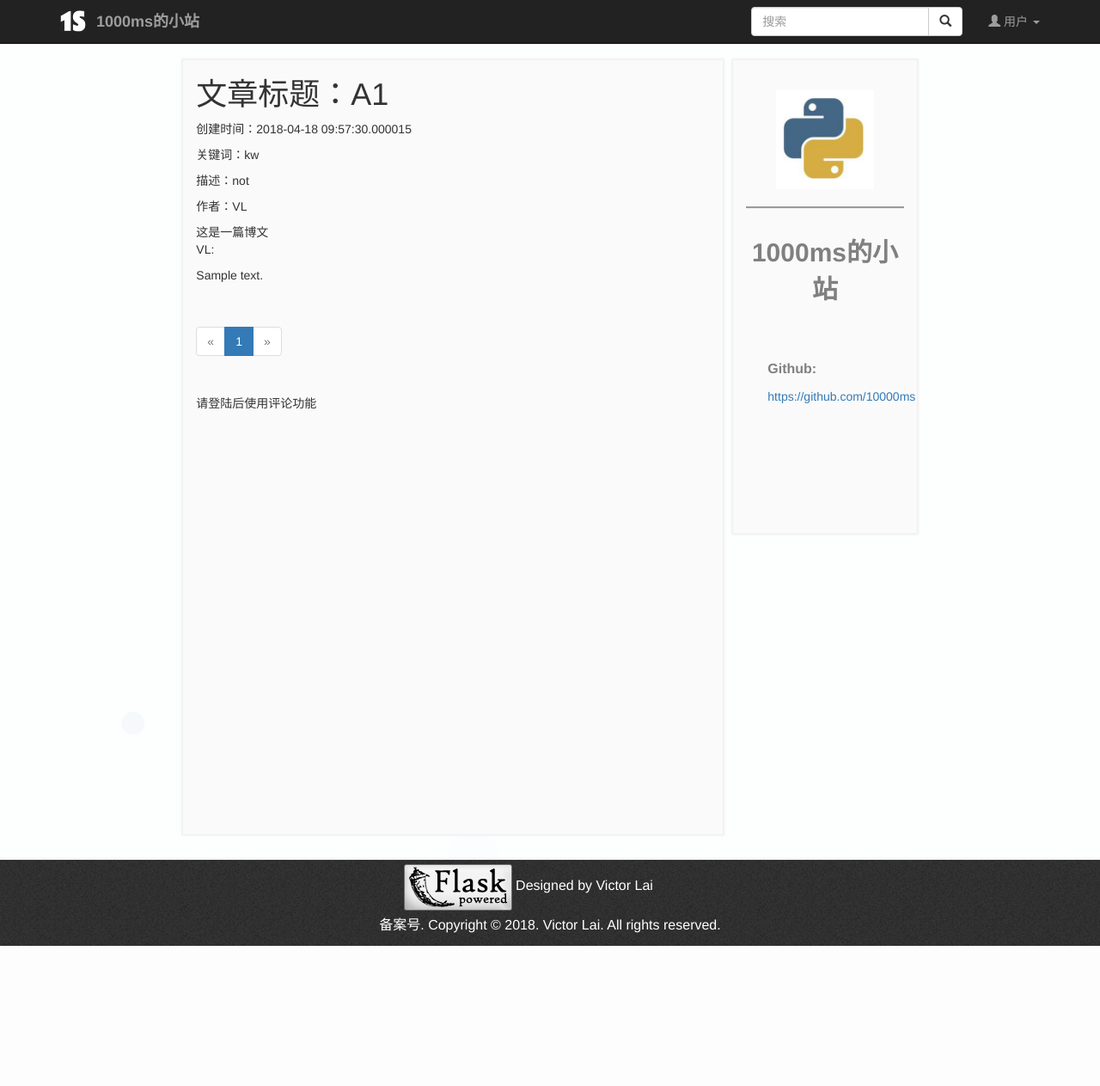
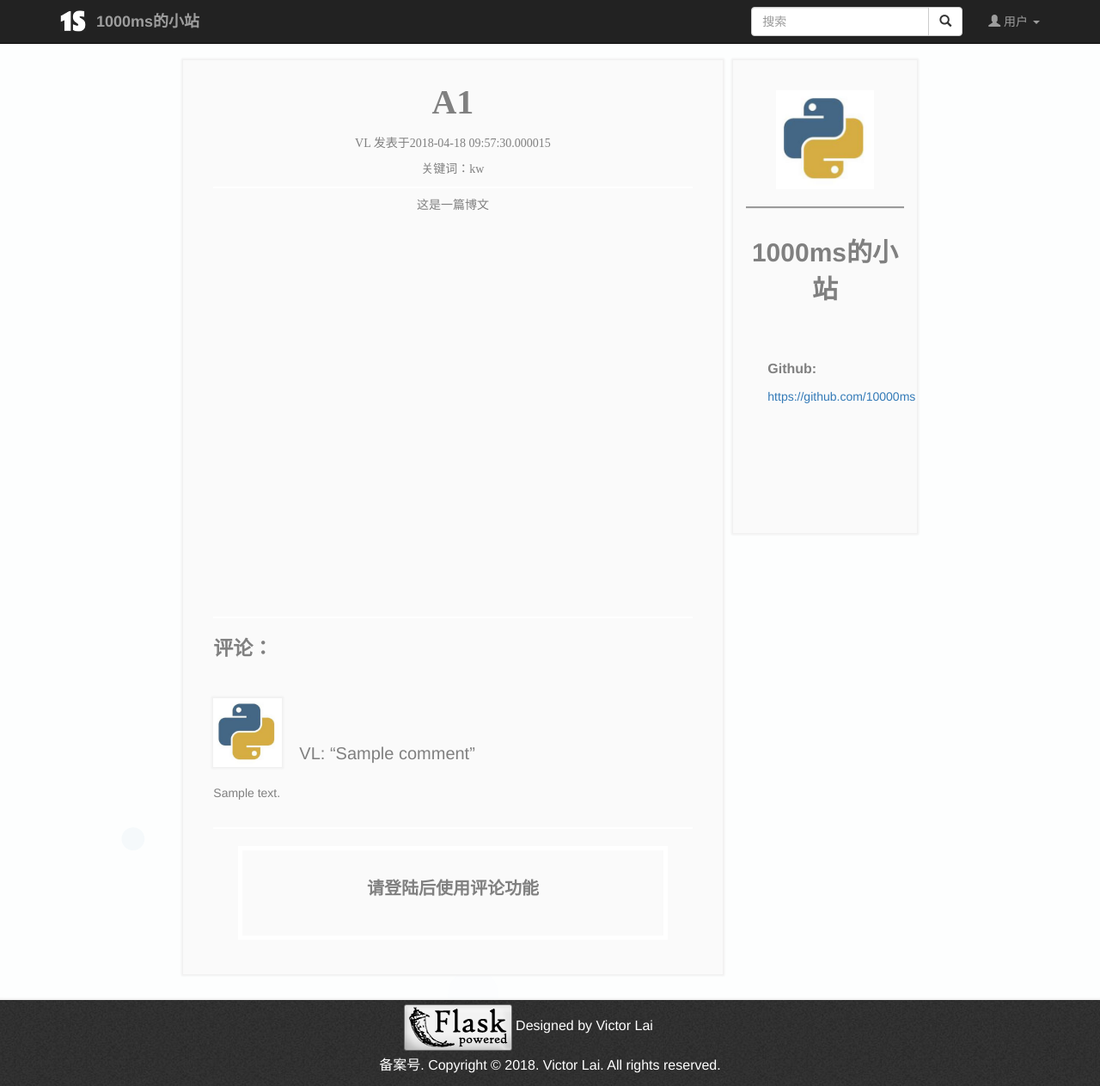
Before and after one commit to 10000ms/my_blog, a Flask app: page /article/1 in a window 1280 px wide. Shown: the whole page at 86% size. Before the commit the page ends 1100 px from the top, so only its background shows below. Run offline with Flask 2, Linux system fonts and the light colour scheme; data comes from the database, SQL or seed files in the repository; tables that the repository leaves empty hold one stand-in row (values such as "Sample post"); some libraries are stand-ins or nearby versions.

Commit message:
文章页美化及上传表情bug修正

```diff
--- a/myflaskblog/img_manage.py
+++ b/myflaskblog/img_manage.py
@@ -28,8 +28,9 @@ def img_add_article_id(article, html):
         img_url = img.get('src')
         filename = img_url.rsplit('/', 1)[1]
         db_img = Img.query.filter_by(img_name=filename).first()
-        db_img.article_id = article
-        db.session.commit()
+        if db_img:
+            db_img.article_id = article
+            db.session.commit()
 
 
 # 修改文章时处理图片
@@ -41,10 +42,11 @@ def img_change_article_id(article, html):
     for img in all_img:
         img_url = img.get('src')
         filename = img_url.rsplit('/', 1)[1]
-        new_img_name.append(filename)
         db_img = Img.query.filter_by(img_name=filename).first()
-        db_img.article_id = article
-        db.session.commit()
+        if db_img:
+            new_img_name.append(filename)
+            db_img.article_id = article
+            db.session.commit()
     for old_img in old_imgs:
         upload_folder = current_app.static_folder + current_app.config['IMG_UPLOAD_FOLDER'] + 'article_img/'
         if old_img.img_name not in new_img_name:
--- a/myflaskblog/main/article.py
+++ b/myflaskblog/main/article.py
@@ -22,6 +22,7 @@ from myflaskblog import img_manage
 from myflaskblog.main import _form
 from flask import request, url_for
 from flask import jsonify
+from myflaskblog.img_manage import get_profile_photo_folder
 
 # 导入flask_login模块
 from flask_login import login_user, login_required, logout_user, current_user
@@ -52,8 +53,18 @@ def article_detail_page(article_id):
         pagination = get_comment.order_by(Comment.create_datetime.desc()).paginate(
             page, per_page=5, error_out=True)
         comments = pagination.items
+        if len(get_comment.all()) > 5:
+            if len(comments) < 5:
+                need_pagination = 1
+            elif request.args.get('page') and int(request.args.get('page')) * 10 == len(get_comment.all()):
+                need_pagination = 1
+            else:
+                need_pagination = 2
+        else:
+            need_pagination = 0
+        folder = get_profile_photo_folder()
         return render_template("/article/article.html", article=get_article, form=form, comments=comments, \
-                               pagination=pagination)
+                               pagination=pagination, need_pagination=need_pagination, folder=folder)
 
 
 @article.route('/new_article', methods=['GET', 'POST'])
--- a/myflaskblog/templates/article/article.html
+++ b/myflaskblog/templates/article/article.html
@@ -4,39 +4,160 @@
 
 {% block title %} {{article.title}} {% endblock title %}
 
+{% block other_styles %}
+<style>
+    .whole-article-div{
+        padding: 20px;
+    }
+    .article-div{
+        text-align: center;
+        border-bottom-style:solid;
+        border-bottom-width:2px;
+        border-bottom-color: #FFFFFF;
+        font-family: 'Microsoft YaHei';
+        color:#808080;
+    }
+    .article-title{
+        font-weight:600;
+        font-size: 40px;
+    }
+    .article-detail{
+        padding-top: 10px;
+        border-top-style:solid;
+        border-top-width:2px;
+        border-top-color: #FFFFFF;
+        padding-bottom: 20px;
+        min-height: 500px;
+    }
+    .pagination-div{
+        color:#808080;
+        margin-left:auto;
+        margin-right:auto;
+        text-align:center;
+    }
+    .comment-div{
+        color:#808080;
+    }
+    .comment-div-title{
+        margin-bottom: 20px;
+        margin-top: 20px;
+        font-family: 'Microsoft YaHei';
+    }
+    .comment-div-title-word{
+        font-weight:600;
+        font-size: 23px;
+    }
+    .comment-div-profile-photo{
+        height: 100px;
+    }
+    .single-comment{
+        border-bottom-style:solid;
+        border-bottom-width:2px;
+        border-bottom-color: #FFFFFF;
+        padding-bottom: 20px;
+        padding-top: 20px;
+    }
+    .comment-profile-photo{
+        height: 80px;
+        width: 80px;
+        box-shadow: 0px 0px 2px 2px #f0f0f0;
+        position: absolute;
+    }
+    .comment-profile-photo-word{
+        position: absolute;
+        margin-left: 100px;
+        margin-top: 50px;
+        min-height: 600px;
+        font-size: 20px;
+    }
+    .deliver-comment-div{
+        padding-top: 20px;
+        padding-bottom: 20px;
+        font-family: 'Microsoft YaHei';
+        color:#808080;
+    }
+    .deliver-comment{
+    }
+    label.control-label{
+        font-size: 18px;
+    }
+    input.btn{
+        width:150px;
+        margin-top:15px;
+        background-color:#808080;
+        font-family: 'Microsoft YaHei';
+        font-size: 14px;
+        color:#FFFFFF;
+    }
+    .not-login-info{
+        font-size: 20px;
+        font-weight:600;
+        text-align: center;
+        padding: 30px;
+        border-style:solid;
+        border-width:5px;
+        border-color: #FFFFFF;
+        width: 500px;
+        margin-right: auto;
+        margin-left: auto;
+    }
+</style>
+{% endblock other_styles %}
+
 {% block center_bar %}
-    <div>
-        <h1>文章标题：{{article.title}}</h1>
-        <p>创建时间：{{article.create_datetime}}</p>
-        <p>关键词：{{article.keyword}}</p>
-        <p>描述：{{article.description}}</p>
-        <p>作者：{{article.user.username}}</p>
+<div class="whole-article-div">
+    <div class="article-div">
+        <p class="article-title">{{article.title}}</p>
+        <p class="article-user-info">{{article.user.username}} 发表于{{article.create_datetime}}</p>
+        <p class="article-keyword">关键词：{{article.keyword}}</p>
+        <div class="article-detail">
             {% autoescape false %}
             {{article.content}}
             {% endautoescape %}
         </div>
+    </div>
+
+    <div class="comment-div">
+        <div class="comment-div-title">
+        {% if not comments %}
+            <p class="comment-div-title-word"> 暂时没有评论哦~ </p>
+        {% else %}
+            <p class="comment-div-title-word"> 评论： </p>
+        {% endif %}
+        </div>
+
+        {% for comment in comments %}
+        <div class="single-comment">
+            <div class="comment-div-profile-photo">
+                <img src="{{url_for('static', filename=folder+comment.user.profile_photo)}}" class="comment-profile-photo">
+                <p class="comment-profile-photo-word">{{comment.user.username}}: “{{comment.title}}”</p>
+            </div>
+            <p>{{comment.comment}}</p>
+        </div>
+        {% endfor %}
 
 
-{% for comment in comments %}
-<p>{{comment.user.username}}:</p>
-<p>{{comment.comment}}</p>
-{% endfor %}
-
-{% if pagination %}
+    {% if pagination and need_pagination !=0 %}
+        <div class="pagination-div">
             <div class="pagination">
                 {{ macros.pagination_widget(pagination, 'article.article_detail_page',article_id=article.id) }}
             </div>
+        </div>
     {% endif %}
+    </div>
 
+    <div class="deliver-comment-div">
         {% if current_user.is_authenticated %}
         <div>
             {{ wtf.quick_form(form) }}
         </div>
         {% else %}
-<div>
+        <div class="not-login-info">
             <p>请登陆后使用评论功能</p>
         </div>
         {% endif %}
+    </div>
+</div>
 
 {% for message in get_flashed_messages() %}
     <div class="alert alert-warning">
@@ -44,5 +165,4 @@
         {{ message }}
     </div>
 {% endfor %}
-
 {% endblock center_bar %}
--- a/myflaskblog/templates/index/index.html
+++ b/myflaskblog/templates/index/index.html
@@ -37,7 +37,7 @@
     .description{
         font-family: 'Microsoft YaHei';
         font-size: 16px;
-        font-weight:450;
+        font-weight:500;
         color:#696969;
     }
     .description-div{
```
Lines whose indentation alone changed are shown as unchanged.
